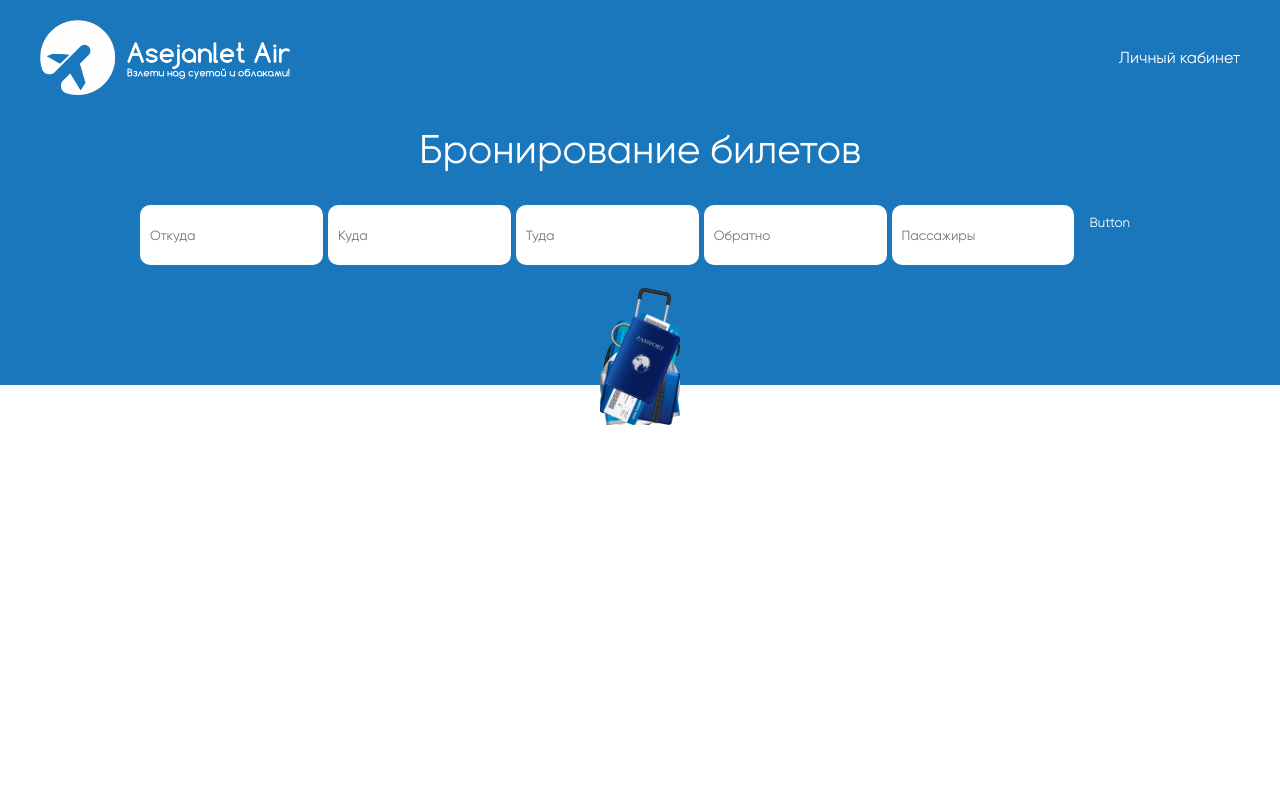
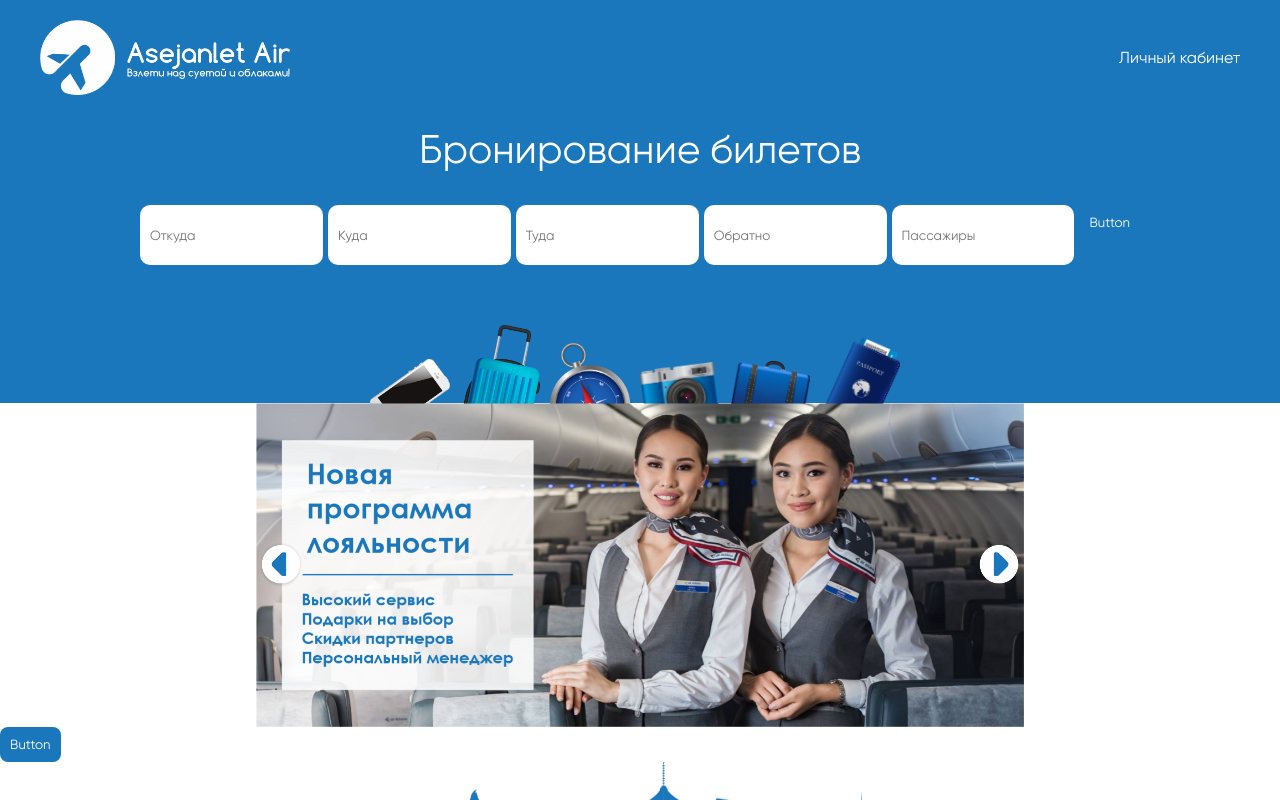
Before and after one commit to Zhangirrr/diploma, a React (Create React App) app: page / in a window 1280 px wide. Shown: the top 800 px of the page. Built offline with nearby package versions, Linux system fonts and the light colour scheme; a web font is replaced by a local one.

Commit message:
Обновила анимацию

```diff
--- a/src/Router.jsx
+++ b/src/Router.jsx
@@ -2,12 +2,14 @@ import React from "react";
 import { BrowserRouter, Routes, Route } from "react-router-dom";
 
 import MainPage from "./pages/MainPage/MainPage";
+import ProfilePage from "./pages/ProfilePage";
 
 function Router () {
     return (
         <BrowserRouter>
             <Routes>
                 <Route path="/" element={<MainPage />} />
+                {/* <Route path="/" element={<ProfilePage />} /> */}
             </Routes>
         </BrowserRouter>
     )
--- /dev/null
+++ b/src/components/Authorization/index.js
@@ -0,0 +1,3 @@
+import Authorization from "./Authorization";
+
+export default Authorization;
--- a/src/components/Header/Header.module.scss
+++ b/src/components/Header/Header.module.scss
@@ -34,7 +34,6 @@
         gap: 5px;
         margin: 0 auto;
         margin-top: 35px;
-        margin-bottom: 120px;
         width: 100%;
         max-width: 1000px;
 
@@ -49,49 +48,36 @@
     .animation {
         display: flex;
         flex-direction: row;
-        justify-content: center;
+        justify-content: space-evenly;
+        align-items: center;
+        position: relative;
+        overflow: visible;
+        margin: 0 auto;
+      }
+
+    .animation .image1,
+    .animation .image2,
+    .animation .image3,
+    .animation .image4,
+    .animation .image5,
+    .animation .image6 {
+        flex: 0 0 auto;
         width: 100%;
+        max-width: 80px;
+        transition: 1s;
+        bottom: -60px;
+        position: relative;
+        align-items: center;
+        margin-right: 10px;
+    }
 
-        .image1, .image2, .image3, .image4, .image5, .image6 {
-            flex-grow: 1;
-            flex-shrink: 0;
-            flex-basis: auto;
-            width: 100%;
-            max-width: 80px;
-            transition: 1s;
-            bottom: -40px;
-            position: absolute;
-            align-items: center;
-        }
-
-        .image1:hover {
-            bottom: 5px;
-            transition: 1s;
-        }
-
-        .image2:hover {
-            bottom: 5px;
-            transition: 1s;
-        }
-
-        .image3:hover {
-            bottom: 5px;
-            transition: 1s;
-        }
-
-        .image4:hover {
-            bottom: 5px;
-            transition: 1s;
-        }
-
-        .image5:hover {
-            bottom: 5px;
-            transition: 1s;
-        }
-
-        .image6:hover {
-            bottom: 5px;
-            transition: 1s;
-        }
+    .animation .image1:hover,
+    .animation .image2:hover,
+    .animation .image3:hover,
+    .animation .image4:hover,
+    .animation .image5:hover,
+    .animation .image6:hover {
+    transform: translateY(-10px);
+    transition: transform 0.3s ease-in-out;
     }
 }
--- a/src/components/Slider/Slider.module.scss
+++ b/src/components/Slider/Slider.module.scss
@@ -1,8 +1,9 @@
 .container {
-    width: 100%;
+    width: 60%;
     display: flex;
     flex-direction: column;
     justify-content: center;
+    margin: 0 auto;
 
     .slideButtons {
         display: flex;
@@ -11,7 +12,7 @@
         justify-content: space-between;
         position: absolute;
         z-index: 2;
-        width: 100%;
+        width: 60%;
 
         .button {
             display: flex;
--- a/src/pages/MainPage/MainPage.jsx
+++ b/src/pages/MainPage/MainPage.jsx
@@ -35,9 +35,11 @@ function MainPage() {
     <div>
       <div className={s.container}>
         <Header />
-        {/* <Slider slides={slides}/> */}
-        {/* <Button /> */}
-        {/* <Footer /> */}
+        <div className={s.slider}>
+          <Slider slides={slides}/>
+        </div>
+        <Button />
+        <Footer />
       </div>
     </div>
   )
--- a/src/pages/MainPage/MainPage.module.scss
+++ b/src/pages/MainPage/MainPage.module.scss
@@ -0,0 +1,6 @@
+// .mainpage {
+//     position: relative;
+// }
+// .authorization {
+//     position: absolute;
+// }
--- a/src/pages/ProfilePage/ProfilePage.jsx
+++ b/src/pages/ProfilePage/ProfilePage.jsx
@@ -3,8 +3,14 @@ import s from './ProfilePage.module.scss'
 
 function ProfilePage() {
   return (
-    <div>ProfilePage</div>
+    <div className={s.profilePage}>
+      <div>История полетов</div>
+      <div className={s.profileInfo}>
+        <div>Откуда</div>
+        <div>Куда</div>
+      </div>
+    </div>
   )
 }
 
-export default ProfilePage
+export default ProfilePage;
--- a/src/pages/ProfilePage/ProfilePage.module.scss
+++ b/src/pages/ProfilePage/ProfilePage.module.scss
@@ -0,0 +1,6 @@
+.profilePage {
+    font-family: 'Gilroy-Regular';
+}
+.profileInfo {
+    background-color: rgb(227, 227, 227);
+}
```
Also changed, not shown: src/components/Authorization/Authorization.jsx (added, +31 -0 lines), src/components/Authorization/Authorization.module.scss (added, +32 -0 lines), 2 other files (tests, documents, lock files or other folders).
